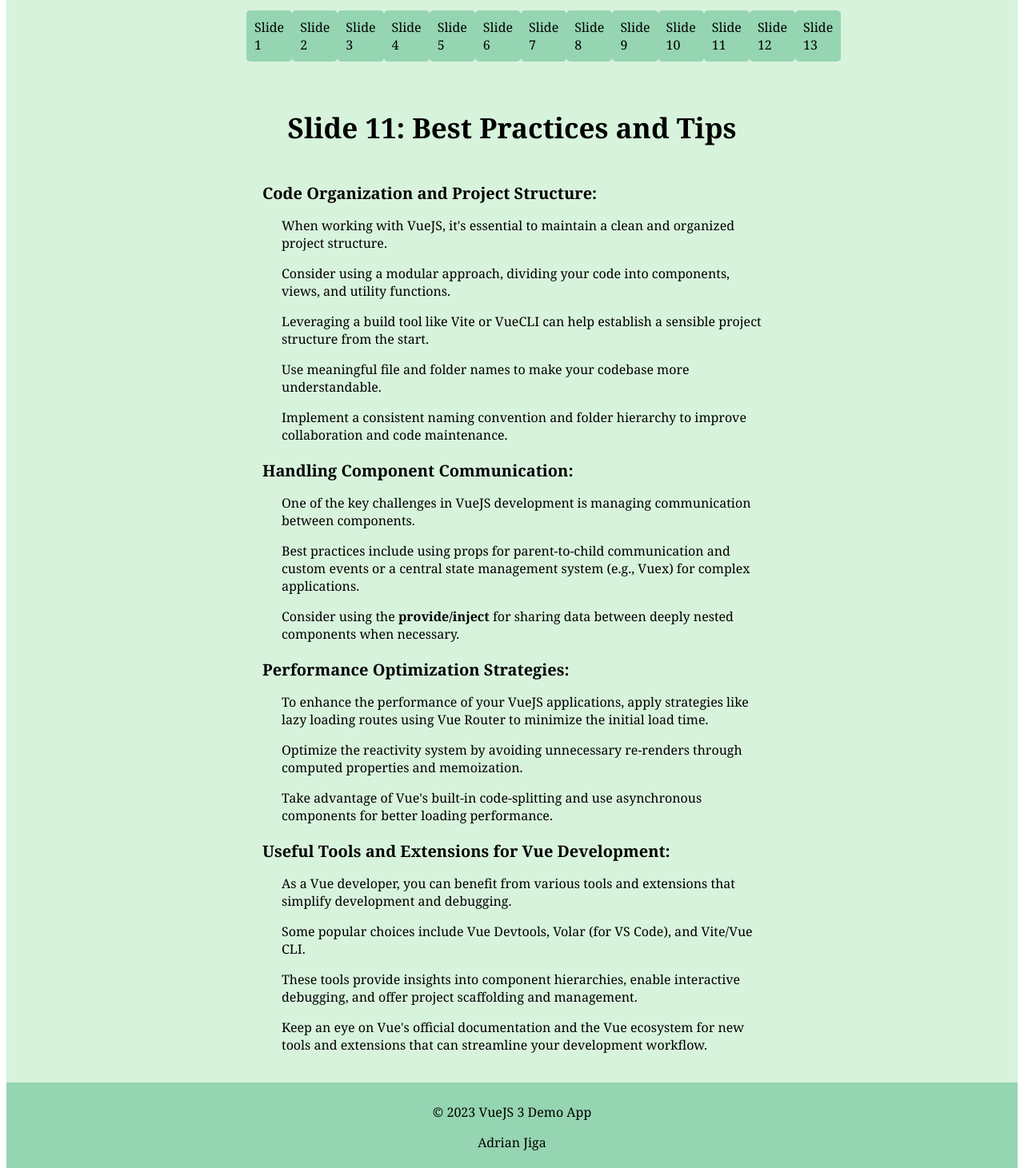
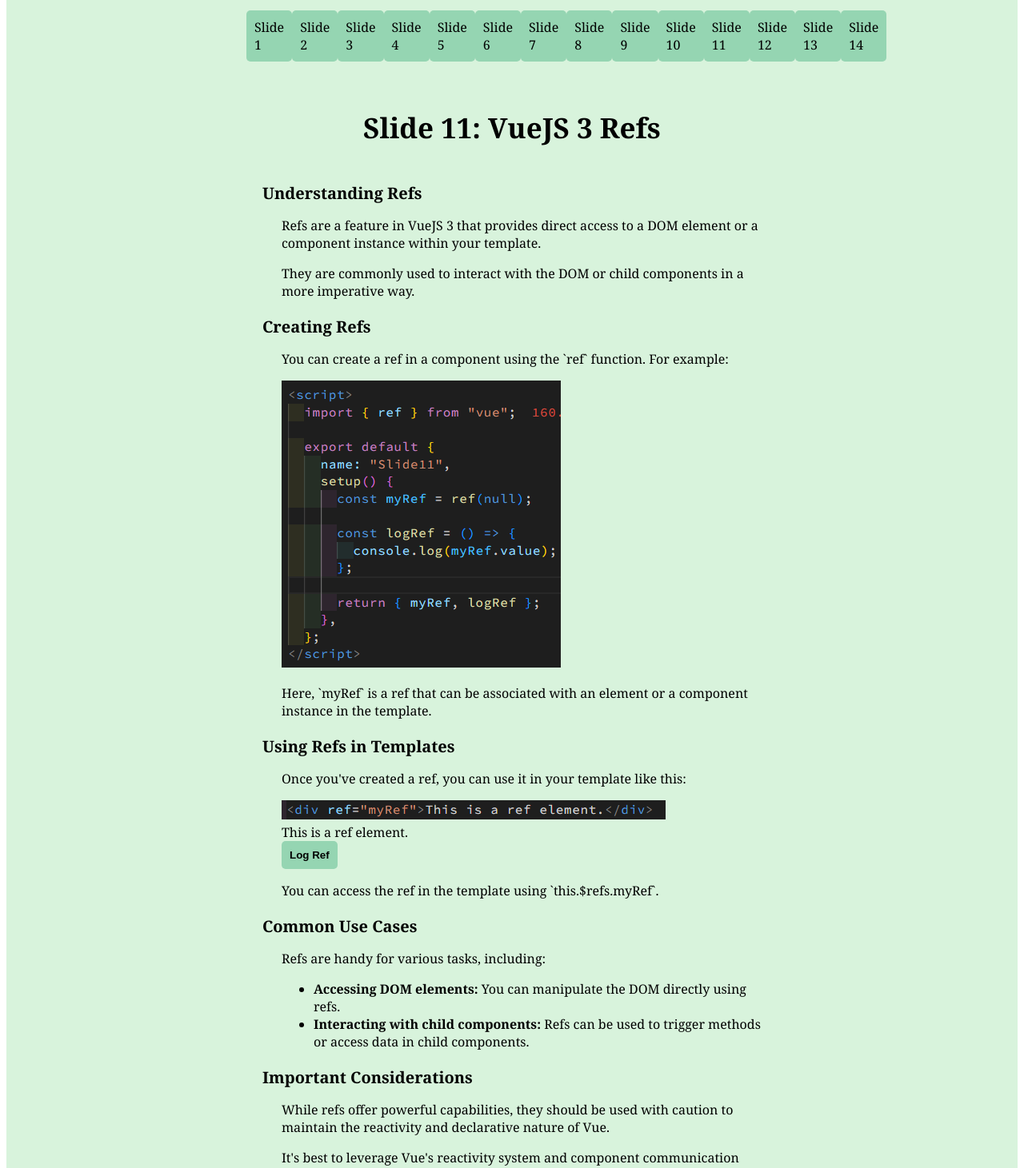
Before and after one commit to adrianjiga/vue-presentation-app, a Vue app: page /slide11 in a window 1280 px wide. Shown: the part 140-1601 px from the top of the page at 80% size. Built offline with nearby package versions, Linux system fonts and the light colour scheme.

Commit message:
add refs slide

```diff
--- a/src/App.vue
+++ b/src/App.vue
@@ -16,6 +16,7 @@
 				<router-link to="/slide11">Slide 11</router-link>
 				<router-link to="/slide12">Slide 12</router-link>
 				<router-link to="/slide13">Slide 13</router-link>
+				<router-link to="/slide14">Slide 14</router-link>
 			</nav>
 			<router-view></router-view>
 		</div>
--- a/src/components/Slide11.vue
+++ b/src/components/Slide11.vue
@@ -1,92 +1,104 @@
 <template>
 	<div class="slide">
-		<h1 class="slide-title">Slide 11: Best Practices and Tips</h1>
-		<h2 class="sub-title">Code Organization and Project Structure:</h2>
+		<h1 class="slide-title">Slide 11: VueJS 3 Refs</h1>
+
+		<h2 class="sub-title">Understanding Refs</h2>
 		<div class="content">
 			<p>
-				When working with VueJS, it's essential to maintain a clean and
-				organized project structure.
+				Refs are a feature in VueJS 3 that provides direct access to a DOM
+				element or a component instance within your template.
 			</p>
 			<p>
-				Consider using a modular approach, dividing your code into
-				components, views, and utility functions.
+				They are commonly used to interact with the DOM or child components
+				in a more imperative way.
+			</p>
+		</div>
+
+		<h2 class="sub-title">Creating Refs</h2>
+		<div class="content">
+			<p>
+				You can create a ref in a component using the `ref` function. For
+				example:
+			</p>
+			<img src="../assets/refs-example.png" alt="refs example" />
+			<p>
+				Here, `myRef` is a ref that can be associated with an element or a
+				component instance in the template.
+			</p>
+		</div>
+
+		<h2 class="sub-title">Using Refs in Templates</h2>
+		<div class="content">
+			<p>
+				Once you've created a ref, you can use it in your template like
+				this:
+			</p>
+			<img src="../assets/refs-usage-example.png" alt="refs usage example" />
+			<div ref="myRef">This is a ref element.</div>
+			<button @click="logRef">Log Ref</button>
+			<p>You can access the ref in the template using `this.$refs.myRef`.</p>
+		</div>
+
+		<h2 class="sub-title">Common Use Cases</h2>
+		<div class="content">
+			<p>Refs are handy for various tasks, including:</p>
+			<ul>
+				<li>
+					<strong>Accessing DOM elements:</strong> You can manipulate the
+					DOM directly using refs.
+				</li>
+				<li>
+					<strong>Interacting with child components:</strong> Refs can be
+					used to trigger methods or access data in child components.
+				</li>
+			</ul>
+		</div>
+
+		<h2 class="sub-title">Important Considerations</h2>
+		<div class="content">
+			<p>
+				While refs offer powerful capabilities, they should be used with
+				caution to maintain the reactivity and declarative nature of Vue.
 			</p>
 			<p>
-				Leveraging a build tool like Vite or VueCLI can help establish a
-				sensible project structure from the start.
-			</p>
-			<p>
-				Use meaningful file and folder names to make your codebase more
-				understandable.
-			</p>
-			<p>
-				Implement a consistent naming convention and folder hierarchy to
-				improve collaboration and code maintenance.
-			</p>
-		</div>
-		<h2 class="sub-title">Handling Component Communication:</h2>
-		<div class="content">
-			<p>
-				One of the key challenges in VueJS development is managing
-				communication between components.
-			</p>
-			<p>
-				Best practices include using props for parent-to-child communication
-				and custom events or a central state management system (e.g., Vuex)
-				for complex applications.
-			</p>
-			<p>
-				Consider using the <strong>provide/inject</strong> for sharing data
-				between deeply nested components when necessary.
-			</p>
-		</div>
-		<h2 class="sub-title">Performance Optimization Strategies:</h2>
-		<div class="content">
-			<p>
-				To enhance the performance of your VueJS applications, apply
-				strategies like lazy loading routes using Vue Router to minimize the
-				initial load time.
-			</p>
-			<p>
-				Optimize the reactivity system by avoiding unnecessary re-renders
-				through computed properties and memoization.
-			</p>
-			<p>
-				Take advantage of Vue's built-in code-splitting and use asynchronous
-				components for better loading performance.
-			</p>
-		</div>
-		<h2 class="sub-title">
-			Useful Tools and Extensions for Vue Development:
-		</h2>
-		<div class="content">
-			<p>
-				As a Vue developer, you can benefit from various tools and
-				extensions that simplify development and debugging.
-			</p>
-			<p>
-				Some popular choices include Vue Devtools, Volar (for VS Code), and
-				Vite/Vue CLI.
-			</p>
-			<p>
-				These tools provide insights into component hierarchies, enable
-				interactive debugging, and offer project scaffolding and management.
-			</p>
-			<p>
-				Keep an eye on Vue's official documentation and the Vue ecosystem
-				for new tools and extensions that can streamline your development
-				workflow.
+				It's best to leverage Vue's reactivity system and component
+				communication whenever possible before resorting to refs.
 			</p>
 		</div>
 	</div>
 </template>
 
 <script>
+	import { ref } from "vue";
+
 	export default {
 		name: "Slide11",
+		setup() {
+			const myRef = ref(null);
+
+			const logRef = () => {
+				console.log(myRef.value);
+			};
+
+			return { myRef, logRef };
+		},
 	};
 </script>
 
 <style scoped>
 	@import "../common.css";
+
+	button {
+		background-color: #95d5b2;
+		padding: 10px;
+		border: none;
+		border-radius: 5px;
+		cursor: pointer;
+		text-decoration: none;
+		font-weight: 700;
+	}
+
+	button:hover {
+		background-color: rgba(3, 173, 100, 0.697);
+	}
 </style>
--- a/src/components/Slide13.vue
+++ b/src/components/Slide13.vue
@@ -1,54 +1,45 @@
 <template>
 	<div class="slide">
-		<h1 class="slide-title">Slide 13: Links</h1>
-
-		<div class="links">
-			<div class="sub-title">
-				VueJS Official Documentation
-				<a href="https://vuejs.org/guide/introduction.html" target="_blank"
-					>Vue</a
-				>
-			</div>
-
-			<div class="sub-title">
-				VueJS with TypeScript
-				<a
-					href="https://vuejs.org/guide/typescript/overview.html"
-					target="_blank"
-					>Vue + TypeScript</a
-				>
-			</div>
-
-			<div class="sub-title">
-				Vue Router Official Documentation
-				<a href="https://router.vuejs.org/installation.html" target="_blank"
-					>Vue Router</a
-				>
-			</div>
-
-			<div class="sub-title">
-				Awesome Vue GitHub Repository
-				<a href="https://github.com/vuejs/awesome-vue" target="_blank"
-					>Awesome Vue</a
-				>
-			</div>
-
-			<div class="sub-title">
-				Pinia Official Documentation
-				<a href="https://pinia.vuejs.org/introduction.html" target="_blank"
-					>Pinia</a
-				>
-			</div>
-
-			<div class="sub-title">
-				Vitest Official Documentation
-				<a href="https://vitest.dev/guide/" target="_blank">Vitest</a>
-			</div>
-
-			<div class="sub-title">
-				ESLint Official Documentation
-				<a href="https://eslint.vuejs.org/" target="_blank">ESLint</a>
-			</div>
+		<h1 class="slide-title">Slide 13: Conclusion</h1>
+		<h2 class="sub-title">Key Takeaways</h2>
+		<div class="content">
+			<p>
+				VueJS 3 is a powerful and developer-friendly JavaScript framework
+				for building dynamic and interactive web applications.
+			</p>
+			<p>
+				The Composition API enhances code organization and reusability,
+				making Vue applications more maintainable and scalable.
+			</p>
+			<p>
+				Vue Router simplifies client-side routing, creating a seamless user
+				experience in Vue applications.
+			</p>
+			<p>
+				Components in VueJS allow you to create modular, self-contained
+				units of functionality, contributing to a clean project structure.
+			</p>
+			<p>
+				Vue's reactivity system, along with TypeScript support in VueJS 3,
+				ensures efficient and type-safe development.
+			</p>
+			<p>
+				We've explored a demo app built with VueJS 3, demonstrating its
+				capabilities in a real-world scenario.
+			</p>
+			<p>
+				Performance improvements in VueJS 3, including an optimized
+				reactivity system, result in faster rendering and a superior user
+				experience.
+			</p>
+			<p>
+				We've discussed best practices for Vue development, emphasizing code
+				organization, component communication, and performance optimization.
+			</p>
+			<p>
+				Useful tools and extensions, like Vue Devtools and Volar (VS Code
+				specific), can enhance your Vue development workflow.
+			</p>
 		</div>
 	</div>
 </template>
@@ -60,28 +51,5 @@
 </script>
 
 <style scoped>
-	.slide {
-		padding: 20px;
-	}
-	.slide-title {
-		font-size: 35px;
-		margin-bottom: 15px;
-		text-align: center;
-	}
-
-	.sub-title {
-		padding-bottom: 25px;
-	}
-
-	.links {
-		padding: 10px 30% 0 30%;
-	}
-
-	.links a {
-		background-color: #95d5b2;
-	}
-
-	.links a:hover {
-		background-color: rgba(3, 173, 100, 0.697);
-	}
+	@import "../common.css";
 </style>
--- /dev/null
+++ b/src/components/Slide14.vue
@@ -0,0 +1,87 @@
+<template>
+	<div class="slide">
+		<h1 class="slide-title">Slide 14: Links</h1>
+
+		<div class="links">
+			<div class="sub-title">
+				VueJS Official Documentation
+				<a href="https://vuejs.org/guide/introduction.html" target="_blank"
+					>Vue</a
+				>
+			</div>
+
+			<div class="sub-title">
+				VueJS with TypeScript
+				<a
+					href="https://vuejs.org/guide/typescript/overview.html"
+					target="_blank"
+					>Vue + TypeScript</a
+				>
+			</div>
+
+			<div class="sub-title">
+				Vue Router Official Documentation
+				<a href="https://router.vuejs.org/installation.html" target="_blank"
+					>Vue Router</a
+				>
+			</div>
+
+			<div class="sub-title">
+				Awesome Vue GitHub Repository
+				<a href="https://github.com/vuejs/awesome-vue" target="_blank"
+					>Awesome Vue</a
+				>
+			</div>
+
+			<div class="sub-title">
+				Pinia Official Documentation
+				<a href="https://pinia.vuejs.org/introduction.html" target="_blank"
+					>Pinia</a
+				>
+			</div>
+
+			<div class="sub-title">
+				Vitest Official Documentation
+				<a href="https://vitest.dev/guide/" target="_blank">Vitest</a>
+			</div>
+
+			<div class="sub-title">
+				ESLint Official Documentation
+				<a href="https://eslint.vuejs.org/" target="_blank">ESLint</a>
+			</div>
+		</div>
+	</div>
+</template>
+
+<script>
+	export default {
+		name: "Slide14",
+	};
+</script>
+
+<style scoped>
+	.slide {
+		padding: 20px;
+	}
+	.slide-title {
+		font-size: 35px;
+		margin-bottom: 15px;
+		text-align: center;
+	}
+
+	.sub-title {
+		padding-bottom: 25px;
+	}
+
+	.links {
+		padding: 10px 30% 0 30%;
+	}
+
+	.links a {
+		background-color: #95d5b2;
+	}
+
+	.links a:hover {
+		background-color: rgba(3, 173, 100, 0.697);
+	}
+</style>
--- a/src/router.js
+++ b/src/router.js
@@ -12,6 +12,7 @@
 import Slide11 from "./components/Slide11.vue";
 import Slide12 from "./components/Slide12.vue";
 import Slide13 from "./components/Slide13.vue";
+import Slide14 from "./components/Slide14.vue";
 
 const routes = [
 	{ path: "/", component: Slide1 },
@@ -27,6 +28,7 @@
 	{ path: "/slide11", component: Slide11 },
 	{ path: "/slide12", component: Slide12 },
 	{ path: "/slide13", component: Slide13 },
+	{ path: "/slide14", component: Slide14 },
 ];
 
 const router = createRouter({
```
Also changed, not shown: src/components/Slide12.vue (+58 -21 lines), src/assets/refs-example.png (added), src/assets/refs-usage-example.png (added).
